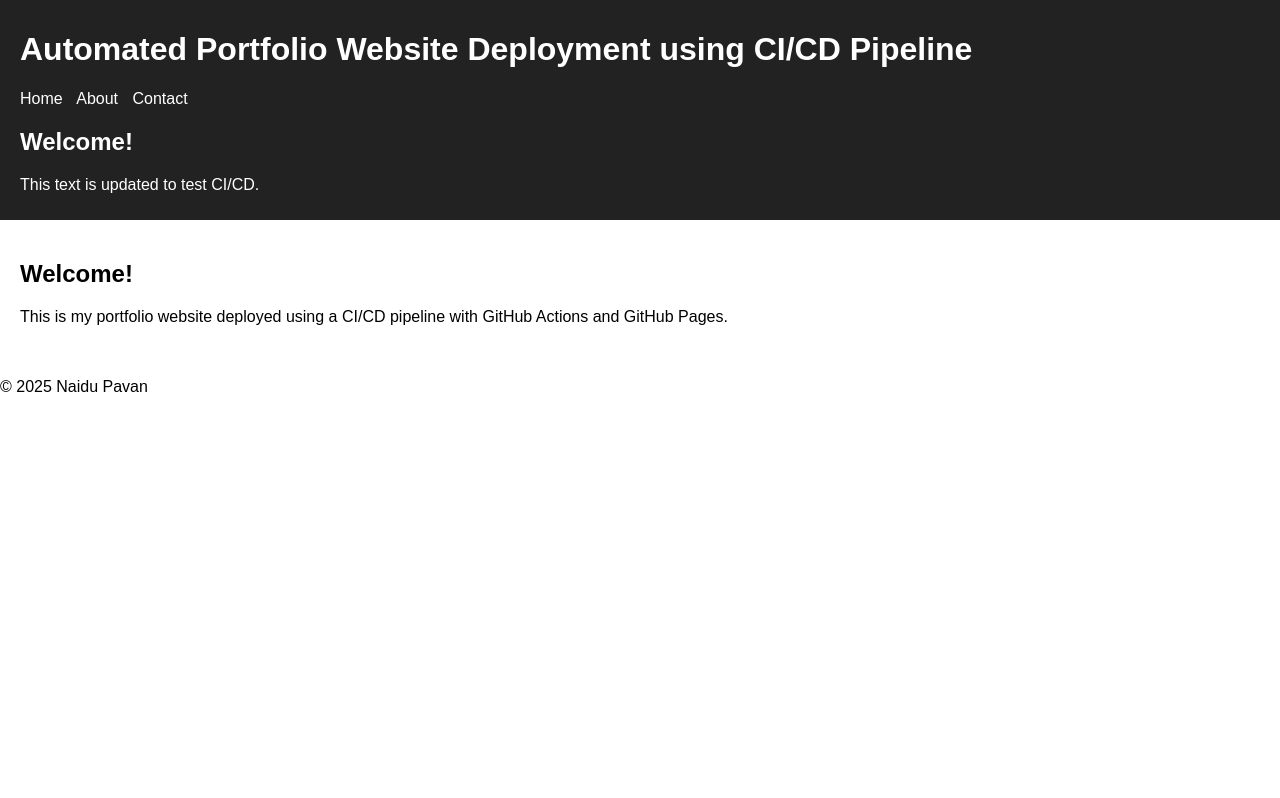
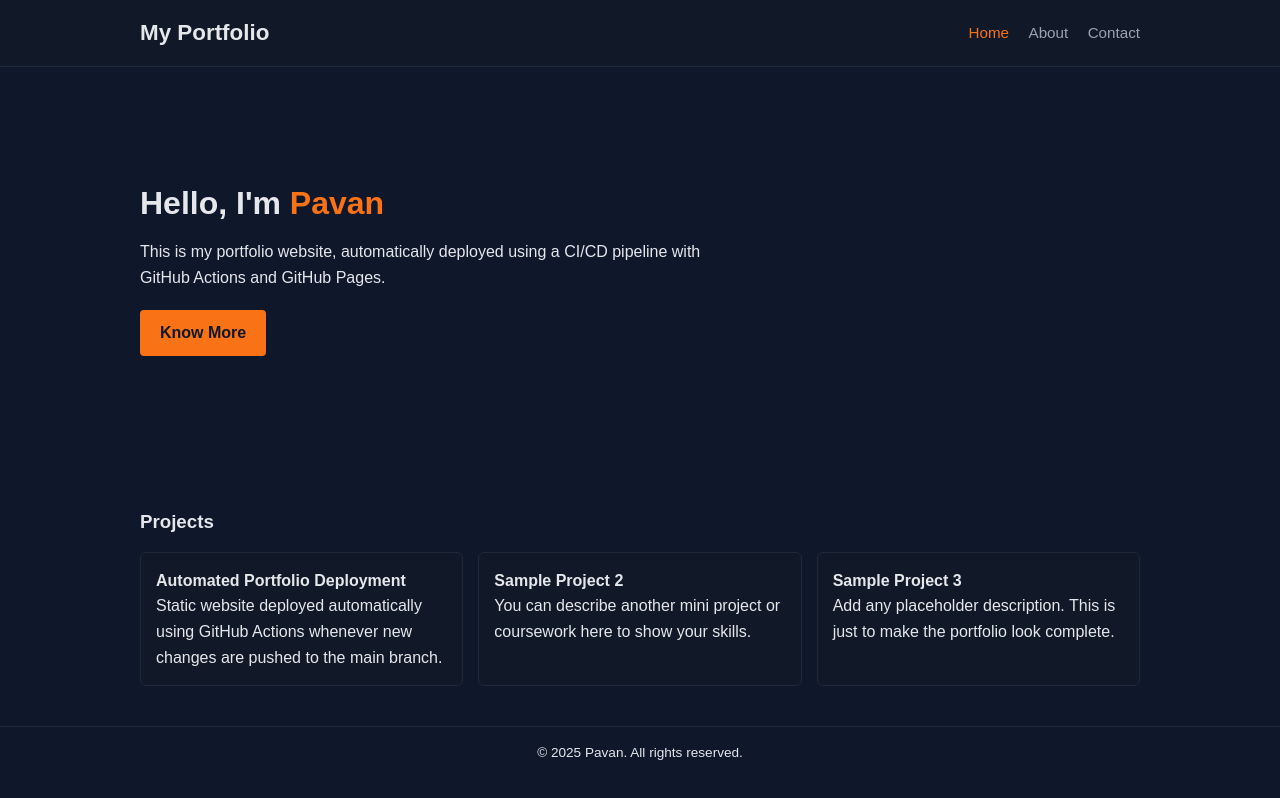
Before and after one commit to NaiduPavan-git/automated-portfolio-cicd, a plain HTML site: page index.html in a window 1280 px wide. Drawn offline with Linux system fonts and the light colour scheme; files that its build step writes are made by us from their sources.

Commit message:
Add full working portfolio website

```diff
--- /dev/null
+++ b/assets/css/style.css
@@ -0,0 +1,189 @@
+/* Basic Reset */
+* {
+  box-sizing: border-box;
+  margin: 0;
+  padding: 0;
+}
+
+/* Body */
+body {
+  font-family: Arial, sans-serif;
+  background: #0f172a;           /* dark blue */
+  color: #e5e7eb;                /* light gray */
+  line-height: 1.6;
+}
+
+/* Container */
+.container {
+  width: 90%;
+  max-width: 1000px;
+  margin: 0 auto;
+}
+
+/* Header & Nav */
+header {
+  background: #111827;
+  border-bottom: 1px solid #1f2937;
+}
+
+.nav-container {
+  display: flex;
+  align-items: center;
+  justify-content: space-between;
+  padding: 15px 0;
+}
+
+.logo {
+  font-size: 1.4rem;
+  font-weight: bold;
+}
+
+nav a {
+  color: #9ca3af;
+  margin-left: 15px;
+  text-decoration: none;
+  font-size: 0.95rem;
+}
+
+nav a:hover,
+nav a.active {
+  color: #f97316;  /* orange highlight */
+}
+
+/* Hero section */
+.hero {
+  display: flex;
+  align-items: center;
+  min-height: 50vh;
+}
+
+.hero h2 {
+  font-size: 2rem;
+  margin-bottom: 10px;
+}
+
+.highlight {
+  color: #f97316;
+}
+
+.hero p {
+  margin-bottom: 20px;
+  max-width: 600px;
+}
+
+/* Buttons */
+.btn,
+button {
+  display: inline-block;
+  padding: 10px 20px;
+  background: #f97316;
+  color: #111827;
+  border: none;
+  border-radius: 4px;
+  cursor: pointer;
+  font-weight: bold;
+  text-decoration: none;
+}
+
+.btn:hover,
+button:hover {
+  background: #fb923c;
+}
+
+/* Sections */
+.section {
+  margin: 40px 0;
+}
+
+.section h2,
+.section h3 {
+  margin-bottom: 10px;
+}
+
+/* Cards */
+.cards {
+  display: grid;
+  grid-template-columns: repeat(auto-fit, minmax(250px, 1fr));
+  gap: 15px;
+  margin-top: 15px;
+}
+
+.card {
+  background: #111827;
+  border: 1px solid #1f2937;
+  border-radius: 6px;
+  padding: 15px;
+}
+
+/* Skills */
+.skills {
+  display: flex;
+  flex-wrap: wrap;
+  gap: 10px;
+  margin-top: 10px;
+}
+
+.skills span {
+  background: #111827;
+  border: 1px solid #1f2937;
+  border-radius: 999px;
+  padding: 6px 12px;
+  font-size: 0.85rem;
+}
+
+/* Contact form */
+.center {
+  text-align: center;
+}
+
+.contact-form {
+  max-width: 400px;
+  margin: 20px auto 0 auto;
+  display: flex;
+  flex-direction: column;
+  text-align: left;
+}
+
+.contact-form label {
+  margin-top: 10px;
+  margin-bottom: 5px;
+}
+
+.contact-form input,
+.contact-form textarea {
+  padding: 8px 10px;
+  border-radius: 4px;
+  border: 1px solid #374151;
+  background: #020617;
+  color: #e5e7eb;
+}
+
+.contact-form button {
+  margin-top: 15px;
+  align-self: center;
+}
+
+/* Result message */
+.result-msg {
+  text-align: center;
+  margin-top: 20px;
+  font-weight: bold;
+  color: #22c55e; /* green */
+}
+
+/* Footer */
+footer {
+  text-align: center;
+  padding: 15px 0 25px 0;
+  border-top: 1px solid #1f2937;
+  margin-top: 40px;
+  font-size: 0.85rem;
+}
+
+/* Responsive */
+@media (max-width: 600px) {
+  .hero {
+    min-height: auto;
+    padding: 30px 0;
+  }
+}
--- a/index.html
+++ b/index.html
@@ -1,30 +1,64 @@
 <!DOCTYPE html>
-<html>
+<html lang="en">
 <head>
   <meta charset="UTF-8" />
-  <title>CI-CD setup - Home</title>
+  <title>My Portfolio - Home</title>
   <link rel="stylesheet" href="assets/css/style.css" />
 </head>
 <body>
   <header>
-    <h1>Automated Portfolio Website Deployment using CI/CD Pipeline </h1>
-    <nav>
-      <a href="index.html">Home</a>
-      <a href="about.html">About</a>
-      <a href="contact.html">Contact</a>
-    </nav>
-    <h2>Welcome!</h2>
-<p>This text is updated to test CI/CD.</p>
-
+    <div class="container nav-container">
+      <h1 class="logo">My Portfolio</h1>
+      <nav>
+        <a href="index.html" class="active">Home</a>
+        <a href="about.html">About</a>
+        <a href="contact.html">Contact</a>
+      </nav>
+    </div>
   </header>
 
-  <main>
-    <h2>Welcome!</h2>
-    <p>This is my portfolio website deployed using a CI/CD pipeline with GitHub Actions and GitHub Pages.</p>
+  <main class="container">
+    <section class="hero">
+      <div>
+        <h2>Hello, I'm <span class="highlight">Pavan</span></h2>
+        <p>
+          This is my portfolio website, automatically deployed using a
+          CI/CD pipeline with GitHub Actions and GitHub Pages.
+        </p>
+        <a href="about.html" class="btn">Know More</a>
+      </div>
+    </section>
+
+    <section class="section">
+      <h3>Projects</h3>
+      <div class="cards">
+        <div class="card">
+          <h4>Automated Portfolio Deployment</h4>
+          <p>
+            Static website deployed automatically using GitHub Actions whenever
+            new changes are pushed to the main branch.
+          </p>
+        </div>
+        <div class="card">
+          <h4>Sample Project 2</h4>
+          <p>
+            You can describe another mini project or coursework here to show
+            your skills.
+          </p>
+        </div>
+        <div class="card">
+          <h4>Sample Project 3</h4>
+          <p>
+            Add any placeholder description. This is just to make the portfolio
+            look complete.
+          </p>
+        </div>
+      </div>
+    </section>
   </main>
 
   <footer>
-    <p>&copy; 2025 Naidu Pavan</p>
+    <p>&copy; 2025 Pavan. All rights reserved.</p>
   </footer>
 </body>
 </html>
--- a/style.css
+++ /dev/null
@@ -1,21 +0,0 @@
-body {
-  font-family: Arial, sans-serif;
-  margin: 0;
-  padding: 0;
-}
-
-header {
-  background: #222;
-  color: #fff;
-  padding: 10px 20px;
-}
-
-nav a {
-  color: #fff;
-  margin-right: 10px;
-  text-decoration: none;
-}
-
-main {
-  padding: 20px;
-}
```
Also changed, not shown: about.html (+47 -8 lines), contact.html (+49 -22 lines).
